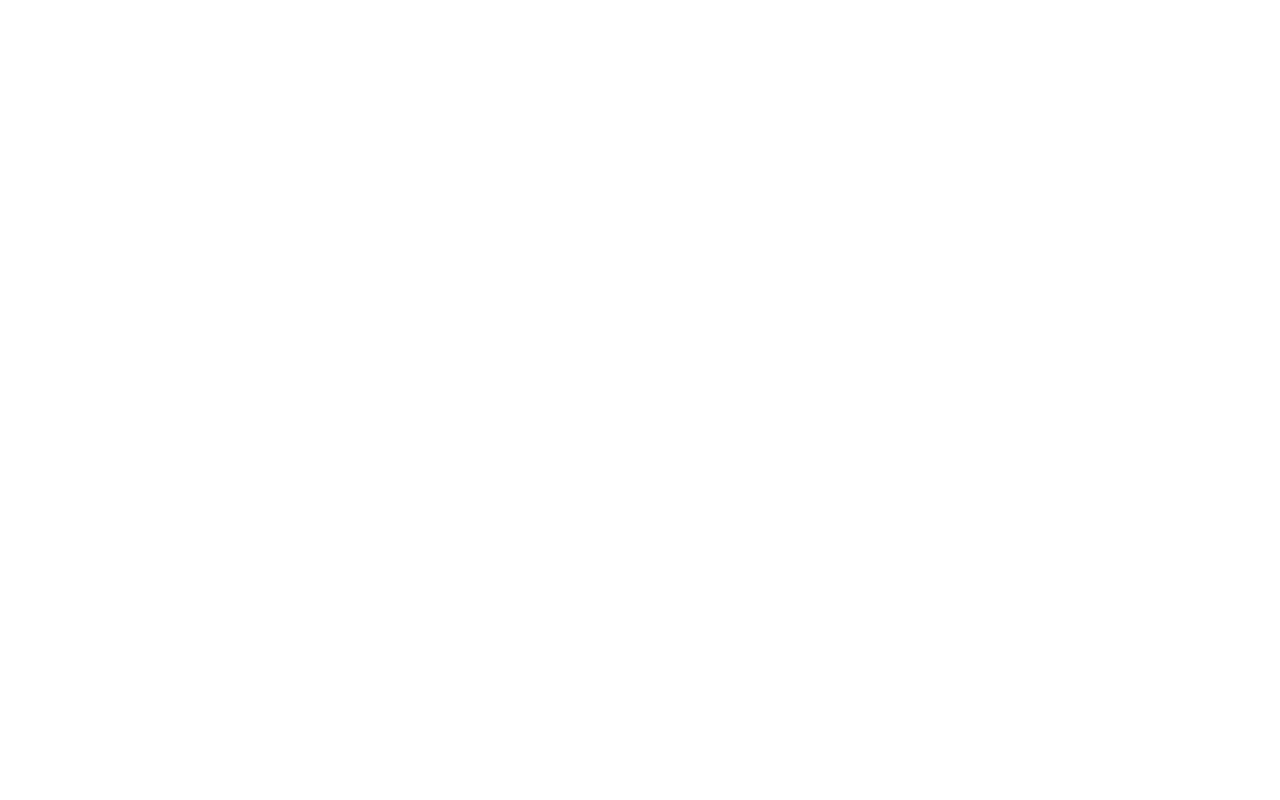
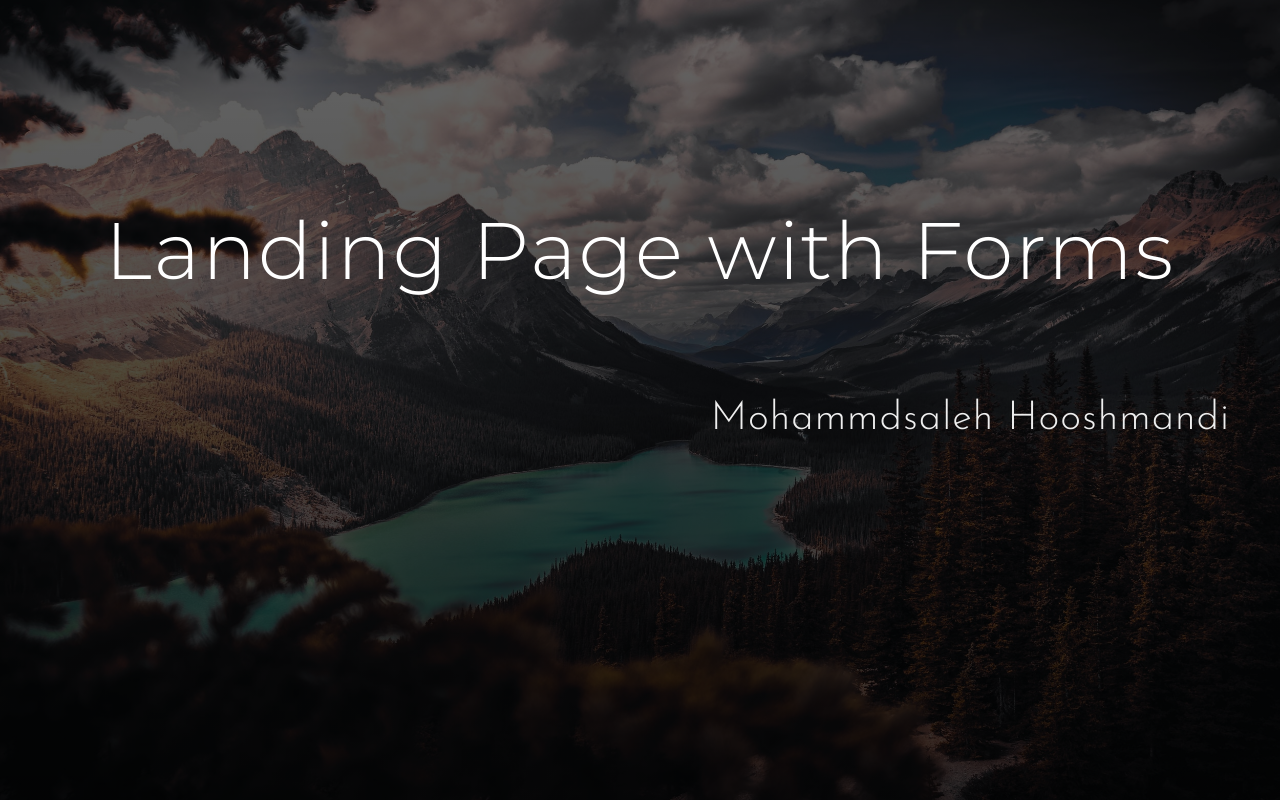
Before and after one commit to Mohammadsaleh-Hooshmandi/LandigPage-with-forms, a plain HTML site: page index.html in a window 1280 px wide. Drawn offline with nearby package versions, Linux system fonts and the light colour scheme.

Commit message:
create page

```diff
--- a/index.html
+++ b/index.html
@@ -24,6 +24,13 @@
     </head>
     <body>
 
+        <div class="container">
+            <div class="text-box">
+                <h1>Landing Page with Forms</h1>
+                <h2>Mohammdsaleh Hooshmandi</h2>
+            </div>
+        </div>
+
         <!-- JS file -->
         <script src="script.js"></script>
     </body>
--- a/style.css
+++ b/style.css
@@ -9,3 +9,38 @@
 html {
     font-size: 62.5%;
 }
+
+.container {
+    width: 100%;
+    height: 100vh;
+    background: linear-gradient(rgba(0, 0, 0, 0.6), rgba(0, 0, 0, 0.8)),
+    url(images/bg.jpg) no-repeat center;
+    background-size: cover;
+}
+
+.text-box {
+    width: 100%;
+    position: absolute;
+    top: 40%;
+    transform: translateY(-50%);
+}
+
+.text-box h1 {
+    text-align: center;
+    font-family: "Montserrat", sans-serif;
+    font-size: 8rem;
+    font-weight: 300;
+    letter-spacing: .2rem;
+    color: #fff;
+}
+
+.text-box h2 {
+    text-align: right;
+    font-family: "Josefin sans", sans-serif;
+    font-size: 4rem;
+    font-weight: 300;
+    letter-spacing: .1rem;
+    color: #eee;
+    margin-top: 10rem;
+    margin-right: 5rem;
+}
```
